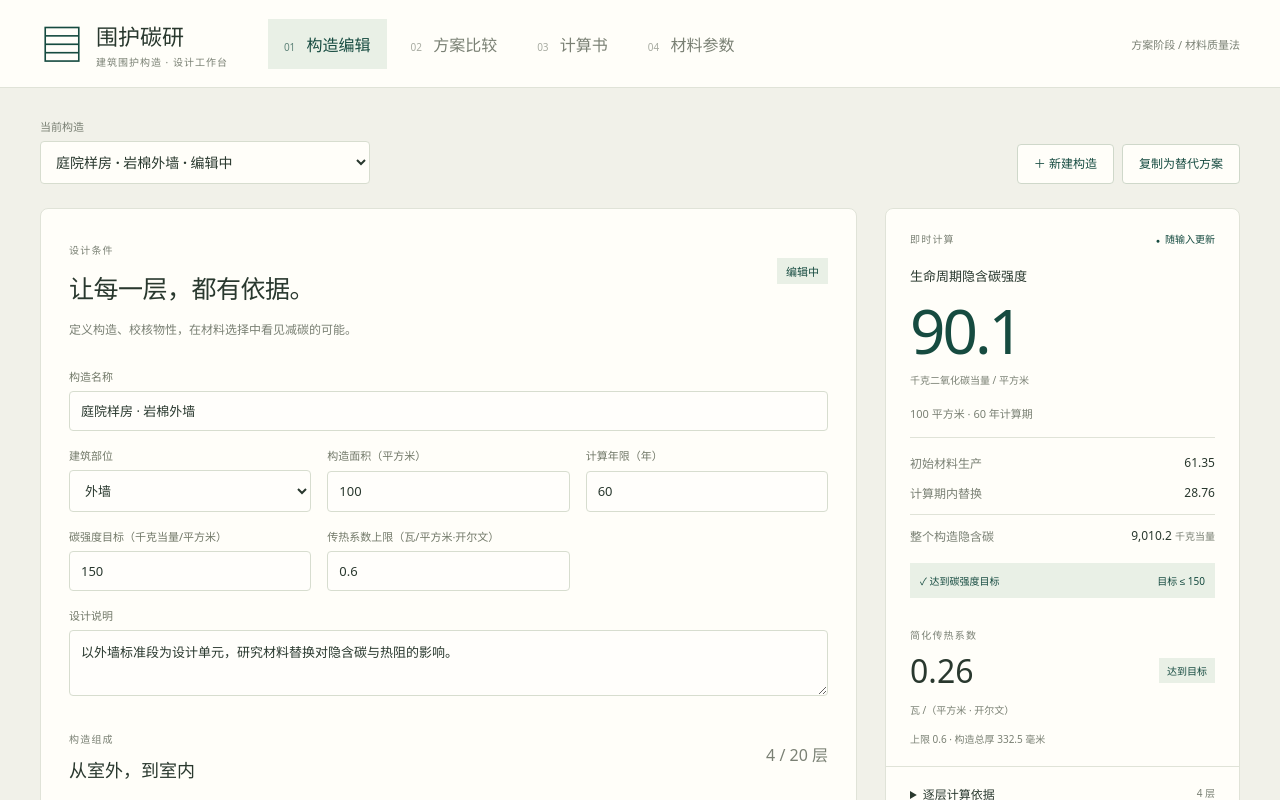
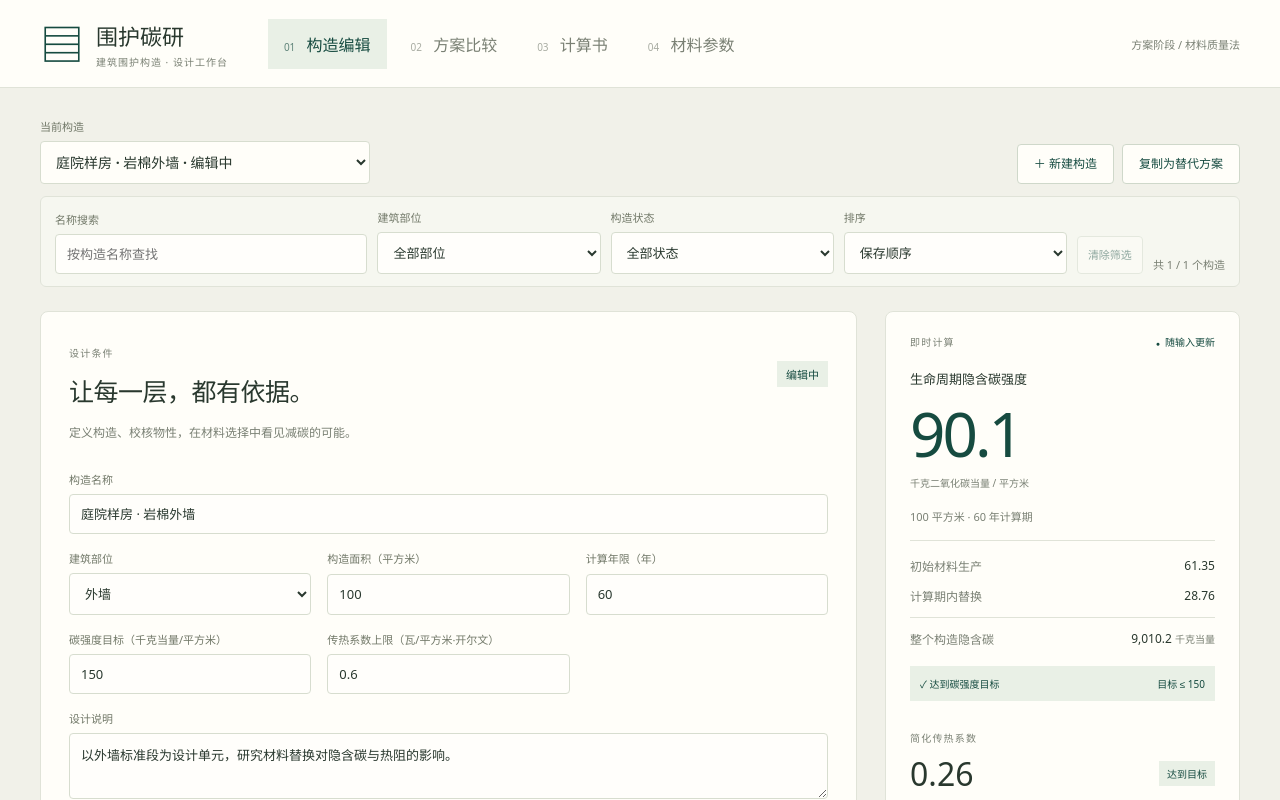
Before and after one commit to 1260124186-cc/solo-0004-envelope-carbon, a Vue app: page / in a window 1280 px wide. Shown: the top 800 px of the page. Built offline with nearby package versions, Linux system fonts and the light colour scheme.

Commit message:
556be545-715d-46bd-b99a-f1c5dcf31533

```diff
--- a/src/App.vue
+++ b/src/App.vue
@@ -71,6 +71,7 @@ const {
         v-if="tab === 'design' || tab === 'documents'"
         :assemblies="data.assemblies"
         :selected-id="draft.id"
+        :draft-name="draft.name"
         :busy="busy"
         :can-duplicate="!dirty"
         @select="select"
--- a/src/assemblies/AssemblyPicker.vue
+++ b/src/assemblies/AssemblyPicker.vue
@@ -1,9 +1,17 @@
 <script setup lang="ts">
-import type { Assembly } from './types'
-import { stateLabels } from './types'
-defineProps<{
+import { computed, ref } from 'vue'
+import type { Assembly, AssemblyState, Surface } from './types'
+import { stateLabels, surfaceLabels } from './types'
+import { date } from '../shared/format'
+
+type SurfaceFilter = Surface | 'all'
+type StateFilter = AssemblyState | 'all'
+type SortMode = 'store' | 'recent'
+
+const props = defineProps<{
   assemblies: Assembly[]
   selectedId: string
+  draftName?: string
   busy: boolean
   canDuplicate: boolean
 }>()
@@ -12,28 +20,81 @@ const emit = defineEmits<{
   create: []
   duplicate: []
 }>()
+
+// 筛选状态只属于本控件的视图层，不写回任何构造数据。
+const keyword = ref('')
+const surfaceFilter = ref<SurfaceFilter>('all')
+const stateFilter = ref<StateFilter>('all')
+const sortMode = ref<SortMode>('store')
+
+const hasFilters = computed(
+  () => keyword.value.trim() !== '' || surfaceFilter.value !== 'all' || stateFilter.value !== 'all',
+)
+
+const filtered = computed(() => {
+  const term = keyword.value.trim().toLocaleLowerCase()
+  const items = props.assemblies.filter((item) => {
+    if (surfaceFilter.value !== 'all' && item.surface !== surfaceFilter.value) return false
+    if (stateFilter.value !== 'all' && item.state !== stateFilter.value) return false
+    if (term && !item.name.toLocaleLowerCase().includes(term)) return false
+    return true
+  })
+  if (sortMode.value === 'recent') {
+    return items.slice().sort((a, b) => Date.parse(b.updatedAt) - Date.parse(a.updatedAt))
+  }
+  return items
+})
+
+const selected = computed(() => props.assemblies.find((item) => item.id === props.selectedId))
+const isPinnedDraft = computed(() => !selected.value)
+const selectedVisible = computed(() => filtered.value.some((item) => item.id === props.selectedId))
+const outsideFilter = computed(() => hasFilters.value && !selectedVisible.value)
+const showPinnedOption = computed(() => isPinnedDraft.value || !selectedVisible.value)
+const pinnedOptionText = computed(() => {
+  if (selected.value) return `${selected.value.name} · ${stateLabels[selected.value.state]}`
+  return props.draftName?.trim() ? `${props.draftName.trim()} · 未保存` : '未保存的新构造'
+})
+
+function clearFilters() {
+  keyword.value = ''
+  surfaceFilter.value = 'all'
+  stateFilter.value = 'all'
+  sortMode.value = 'store'
+}
+
+function onChange(event: Event) {
+  const element = event.target as HTMLSelectElement
+  const id = element.value
+  if (id === props.selectedId) return
+  emit('select', id)
+  // 未保存修改确认被取消时，父层不会切换身份；撤销下拉的视觉变化，
+  // 让控件与“当前构造”始终指向同一记录。
+  element.value = props.selectedId
+}
 </script>
 
 <template>
   <div class="assembly-picker">
+    <div class="picker-main">
       <label class="picker-label">
         当前构造
         <select
           aria-label="当前构造"
           :value="selectedId"
           :disabled="busy"
-        @change="emit('select', ($event.target as HTMLSelectElement).value)"
+          @change="onChange"
         >
           <option
-          v-if="!assemblies.some((item) => item.id === selectedId)"
+            v-if="showPinnedOption"
             :value="selectedId"
           >
-          未保存的新构造
+            {{ pinnedOptionText }}<template v-if="outsideFilter">（不在当前筛选内）</template>
           </option>
           <option
-          v-for="item in assemblies"
+            v-for="item in filtered"
             :key="item.id"
             :value="item.id"
+            :title="`最近修改：${date(item.updatedAt)}`"
           >
             {{ item.name }} · {{ stateLabels[item.state] }}
           </option>
@@ -55,22 +116,133 @@ const emit = defineEmits<{
           复制为替代方案
         </button>
       </div>
+      <p
+        v-if="outsideFilter"
+        class="picker-note"
+        role="status"
+      >
+        当前构造「{{
+          pinnedOptionText
+        }}」不符合筛选条件，仍保持为当前构造；筛选只缩小候选范围，不会切换或隐藏工作区数据。
+      </p>
+    </div>
+    <fieldset
+      class="picker-filters"
+      aria-label="构造候选筛选"
+    >
+      <legend class="sr-only">构造候选筛选</legend>
+      <label>
+        名称搜索
+        <input
+          v-model="keyword"
+          type="search"
+          placeholder="按构造名称查找"
+          aria-label="按名称搜索构造"
+        />
+      </label>
+      <label>
+        建筑部位
+        <select
+          v-model="surfaceFilter"
+          aria-label="按建筑部位筛选"
+        >
+          <option value="all">全部部位</option>
+          <option
+            v-for="(label, key) in surfaceLabels"
+            :key="key"
+            :value="key"
+          >
+            {{ label }}
+          </option>
+        </select>
+      </label>
+      <label>
+        构造状态
+        <select
+          v-model="stateFilter"
+          aria-label="按构造状态筛选"
+        >
+          <option value="all">全部状态</option>
+          <option
+            v-for="(label, key) in stateLabels"
+            :key="key"
+            :value="key"
+          >
+            {{ label }}
+          </option>
+        </select>
+      </label>
+      <label>
+        排序
+        <select
+          v-model="sortMode"
+          aria-label="构造排序方式"
+        >
+          <option value="store">保存顺序</option>
+          <option value="recent">最近修改时间</option>
+        </select>
+      </label>
+      <button
+        type="button"
+        class="button small filter-clear"
+        :disabled="!hasFilters && sortMode === 'store'"
+        @click="clearFilters"
+      >
+        清除筛选
+      </button>
+      <span
+        class="filter-count"
+        aria-live="polite"
+      >
+        共 {{ filtered.length }} / {{ assemblies.length }} 个构造
+      </span>
+    </fieldset>
+    <div
+      v-if="filtered.length === 0"
+      class="picker-empty"
+      role="status"
+      data-check="picker-empty"
+    >
+      <p>
+        没有符合当前筛选的构造。工作区仍是「{{ pinnedOptionText }}」，可以调整筛选，或直接新建构造。
+      </p>
+      <div class="picker-empty-actions">
+        <button
+          type="button"
+          class="button small"
+          :disabled="!hasFilters && sortMode === 'store'"
+          @click="clearFilters"
+        >
+          清除筛选
+        </button>
+        <button
+          type="button"
+          class="button small primary"
+          :disabled="busy"
+          @click="emit('create')"
+        >
+          ＋ 新建构造
+        </button>
+      </div>
+    </div>
   </div>
 </template>
 
 <style scoped>
 .assembly-picker {
   display: flex;
+  flex-direction: column;
+  gap: 12px;
+  margin-bottom: 24px;
+}
+.picker-main {
+  display: flex;
+  flex-wrap: wrap;
   gap: 20px;
   align-items: end;
   justify-content: space-between;
-  margin-bottom: 24px;
 }
 .picker-label {
-  display: grid;
-  gap: 7px;
-  color: var(--muted);
-  font-size: 11px;
   min-width: 330px;
 }
 .picker-label select {
@@ -82,8 +254,64 @@ const emit = defineEmits<{
   display: flex;
   gap: 8px;
 }
+.picker-note {
+  flex-basis: 100%;
+  margin: 2px 0 0;
+  font-size: 11px;
+  line-height: 1.7;
+  color: #73581e;
+}
+.picker-filters {
+  display: grid;
+  grid-template-columns: minmax(180px, 1.4fr) repeat(3, minmax(110px, 1fr)) auto auto;
+  gap: 10px;
+  align-items: end;
+  margin: 0;
+  padding: 12px 14px;
+  border: 1px solid var(--line);
+  border-radius: 6px;
+  background: #f6f7f0;
+}
+.filter-clear {
+  height: 38px;
+}
+.filter-count {
+  font-size: 11px;
+  color: var(--muted);
+  white-space: nowrap;
+  padding-bottom: 2px;
+}
+.picker-empty {
+  display: flex;
+  align-items: center;
+  justify-content: space-between;
+  gap: 14px;
+  padding: 12px 16px;
+  border: 1px dashed #ccd5c7;
+  border-radius: 6px;
+  background: #f6f7f0;
+}
+.picker-empty p {
+  margin: 0;
+  font-size: 12px;
+  line-height: 1.8;
+  color: var(--ink);
+}
+.picker-empty-actions {
+  display: flex;
+  gap: 8px;
+  flex-shrink: 0;
+}
+@media (max-width: 900px) {
+  .picker-filters {
+    grid-template-columns: repeat(2, minmax(0, 1fr));
+  }
+  .filter-count {
+    grid-column: 1 / -1;
+  }
+}
 @media (max-width: 700px) {
-  .assembly-picker {
+  .picker-main {
     align-items: stretch;
     flex-direction: column;
     gap: 12px;
@@ -94,5 +322,12 @@ const emit = defineEmits<{
   .picker-actions {
     flex-wrap: wrap;
   }
+  .picker-empty {
+    flex-direction: column;
+    align-items: stretch;
+  }
+  .picker-empty-actions {
+    flex-wrap: wrap;
+  }
 }
 </style>
```
Also changed, not shown: scripts/smoke.mjs (+35 -0 lines). Lines whose indentation alone changed are shown as unchanged.
